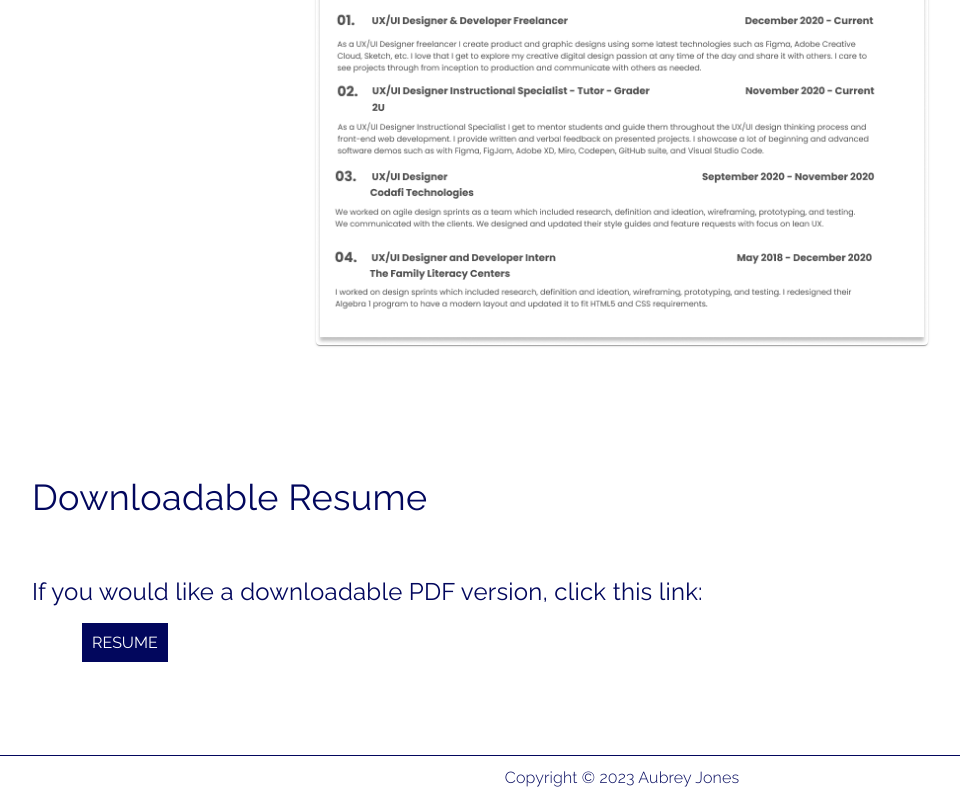
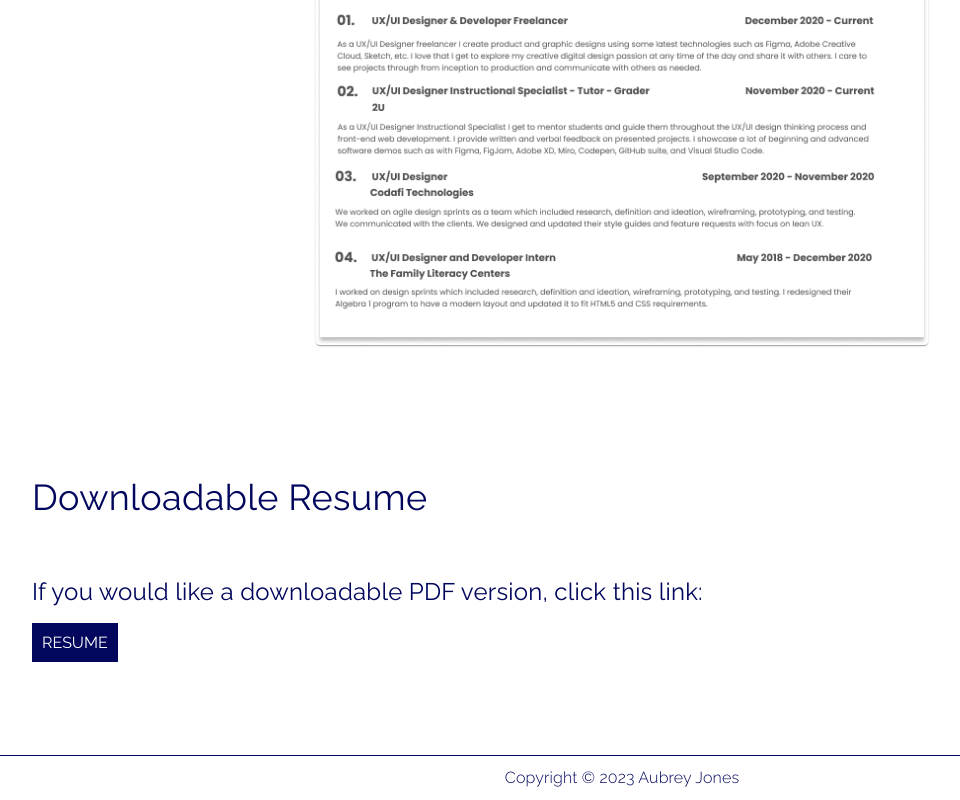
Before and after one commit to aubreyjonescreatives/ux-ui-portfolio, a React (Create React App) app: page /resume in a window 1280 px wide. Shown: the part 724-1524 px from the top of the page, without its empty margins (18-978 px from the left). Built offline with nearby package versions, Linux system fonts and the light colour scheme.

Commit message:
updated left margin

```diff
--- a/src/Pages/Resume.js
+++ b/src/Pages/Resume.js
@@ -42,7 +42,7 @@ const resumeType = {
 }
 
 const resumelink = {
-  margin: '0px 100px',
+  margin: '100px 50px',
   fontFamily: 'Raleway, sans-serif',
   textDecoration: 'none',
   backgroundColor: '#02075D',
```
